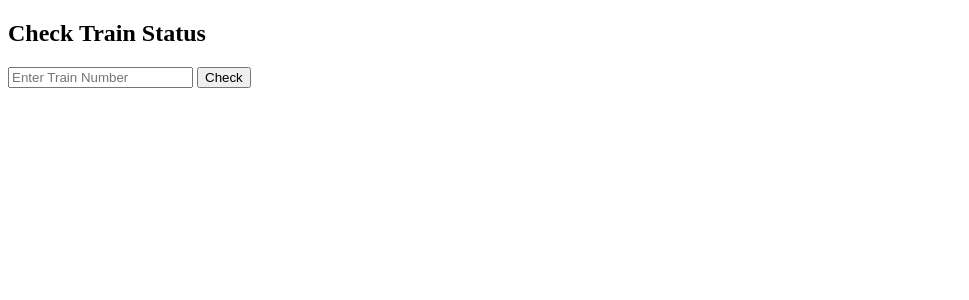
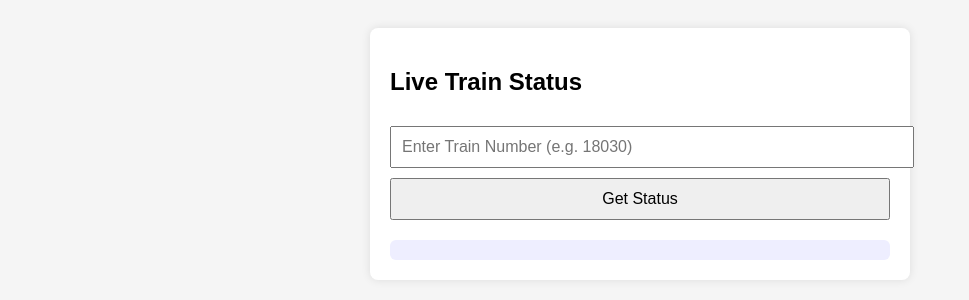
Before and after one commit to jituraj2/train-running-status, a Flask app: page / in a window 1280 px wide. Shown: the top 300 px of the page, without its empty margins (0-969 px from the left). Run offline with Flask 3, Linux system fonts and the light colour scheme.

Commit message:
Update index.html

```diff
--- a/templates/index.html
+++ b/templates/index.html
@@ -1,34 +1,67 @@
 <!DOCTYPE html>
-<html>
+<html lang="en">
 <head>
+  <meta charset="UTF-8">
   <title>Train Live Status</title>
+  <style>
+    body {
+      font-family: Arial, sans-serif;
+      padding: 20px;
+      background: #f5f5f5;
+    }
+    .container {
+      max-width: 500px;
+      background: white;
+      padding: 20px;
+      margin: auto;
+      border-radius: 8px;
+      box-shadow: 0 0 10px rgba(0,0,0,0.1);
+    }
+    input, button {
+      padding: 10px;
+      margin-top: 10px;
+      width: 100%;
+      font-size: 16px;
+    }
+    #result {
+      margin-top: 20px;
+      white-space: pre-wrap;
+      background: #eef;
+      padding: 10px;
+      border-radius: 6px;
+    }
+  </style>
 </head>
 <body>
-  <h2>Check Train Status</h2>
-  <input type="text" id="trainNo" placeholder="Enter Train Number" />
-  <button onclick="checkStatus()">Check</button>
-
-  <pre id="result"></pre>
+  <div class="container">
+    <h2>Live Train Status</h2>
+    <input type="text" id="trainNo" placeholder="Enter Train Number (e.g. 18030)" />
+    <button onclick="checkStatus()">Get Status</button>
+    <div id="result"></div>
+  </div>
 
   <script>
     async function checkStatus() {
-      const trainNo = document.getElementById('trainNo').value;
-      const resBox = document.getElementById('result');
-      resBox.textContent = 'Loading...';
+      const trainNo = document.getElementById("trainNo").value.trim();
+      const resultDiv = document.getElementById("result");
+      resultDiv.textContent = "Fetching status...";
 
       try {
-        const response = await fetch('/live-status', {
-          method: 'POST',
-          headers: {
-            'Content-Type': 'application/json'
-          },
+        const response = await fetch("/live-status", {
+          method: "POST",
+          headers: { "Content-Type": "application/json" },
           body: JSON.stringify({ trainNo: trainNo })
         });
 
         const data = await response.json();
-        resBox.textContent = JSON.stringify(data, null, 2);
-      } catch (error) {
-        resBox.textContent = "Error: " + error.message;
+
+        if (response.ok) {
+          resultDiv.textContent = JSON.stringify(data, null, 2);
+        } else {
+          resultDiv.textContent = "Error: " + (data.error || "Failed to fetch");
+        }
+      } catch (err) {
+        resultDiv.textContent = "Error: " + err.message;
       }
     }
   </script>
```
